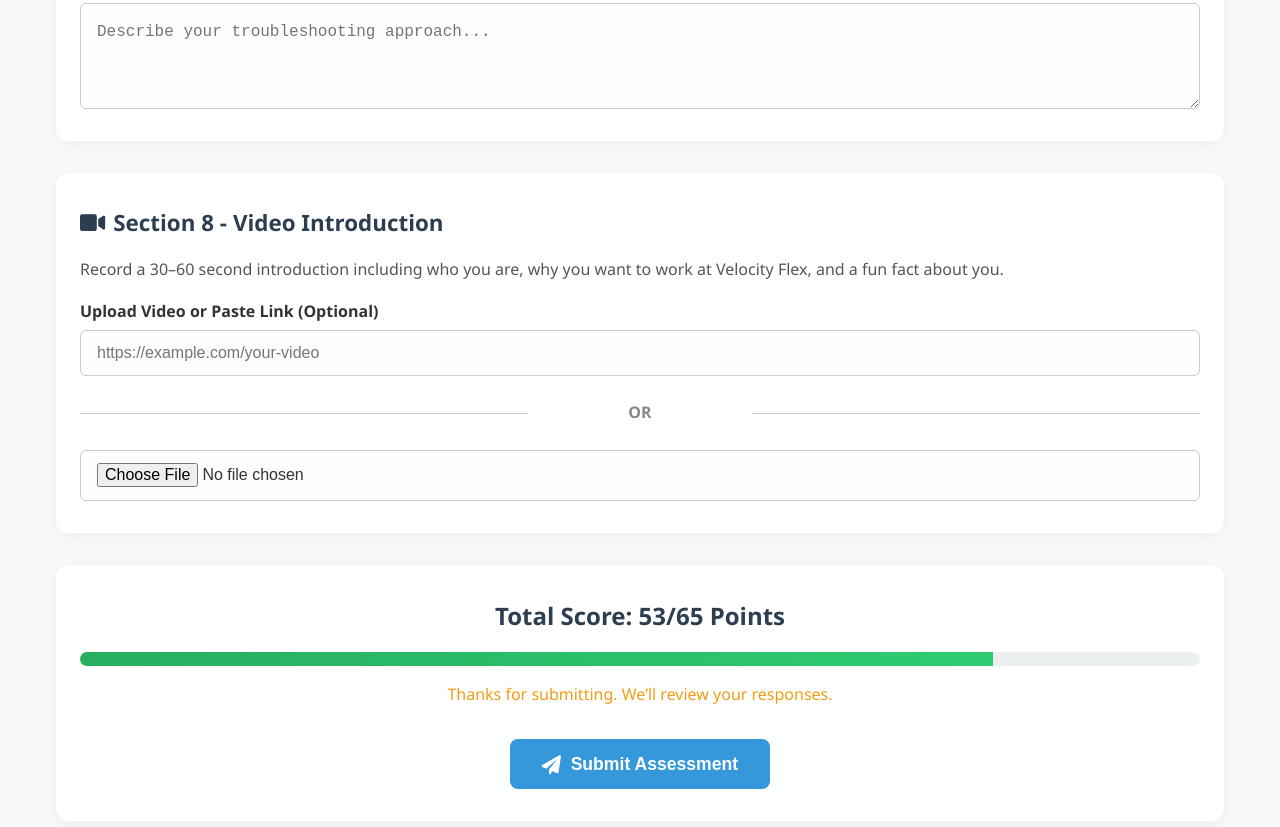
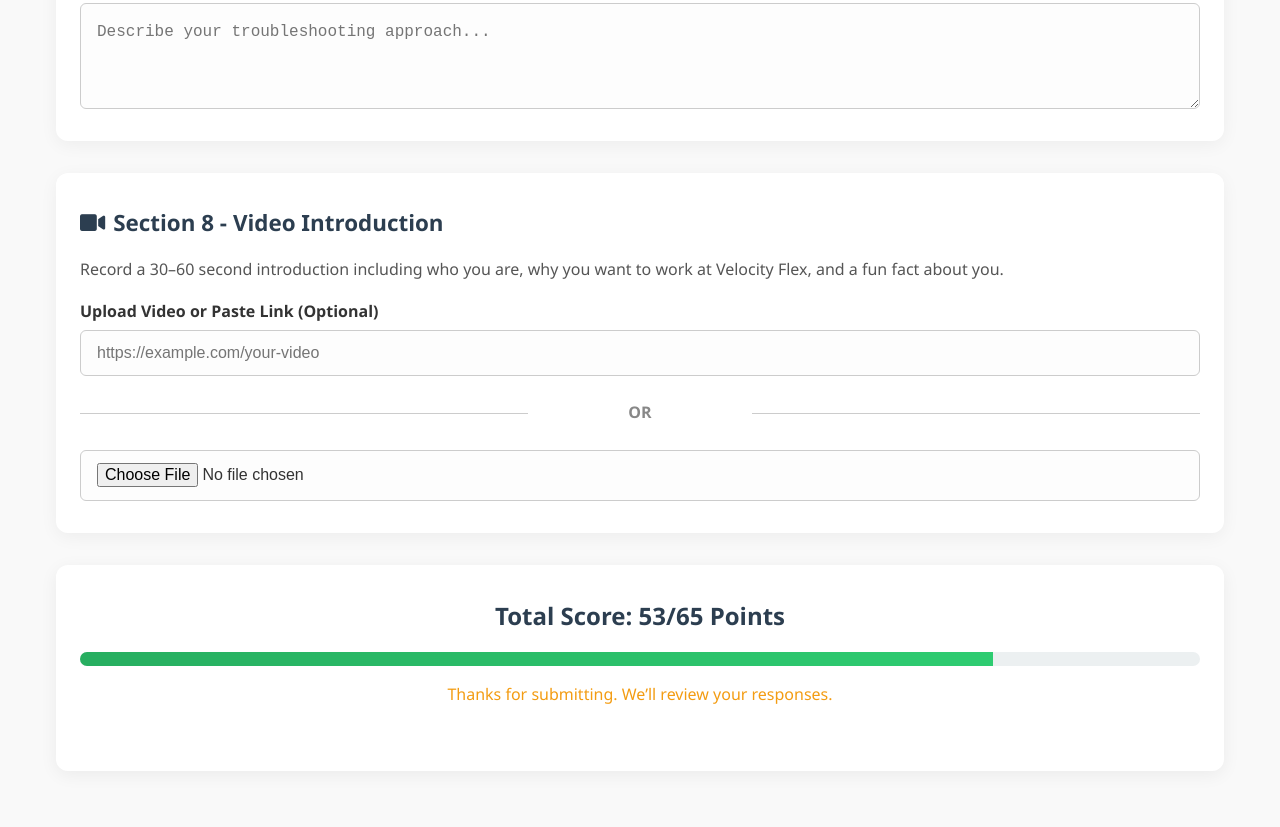
Before and after one commit to Phemmy08/Assessment1, a plain HTML site: page assessment.html in a window 1280 px wide. Shown: the part 3478-4305 px from the top of the page. After the commit the page ends 4265 px from the top, so only its background shows below. Drawn offline with Linux system fonts and the light colour scheme.

Commit message:
removed submit button

```diff
--- a/assessment.html
+++ b/assessment.html
@@ -299,12 +299,12 @@
 
 
 
-                <button type="submit" class="submit-btn" id="submitBtn">
+               <!--  <button type="submit" class="submit-btn" id="submitBtn">
                     <i class="fas fa-paper-plane"></i>
                     Submit Assessment
                 </button>
             </section>
-        </form>
+        </form> -->
 
         <!-- Success Message -->
         <div id="successMessage" class="success-message hidden">
```
